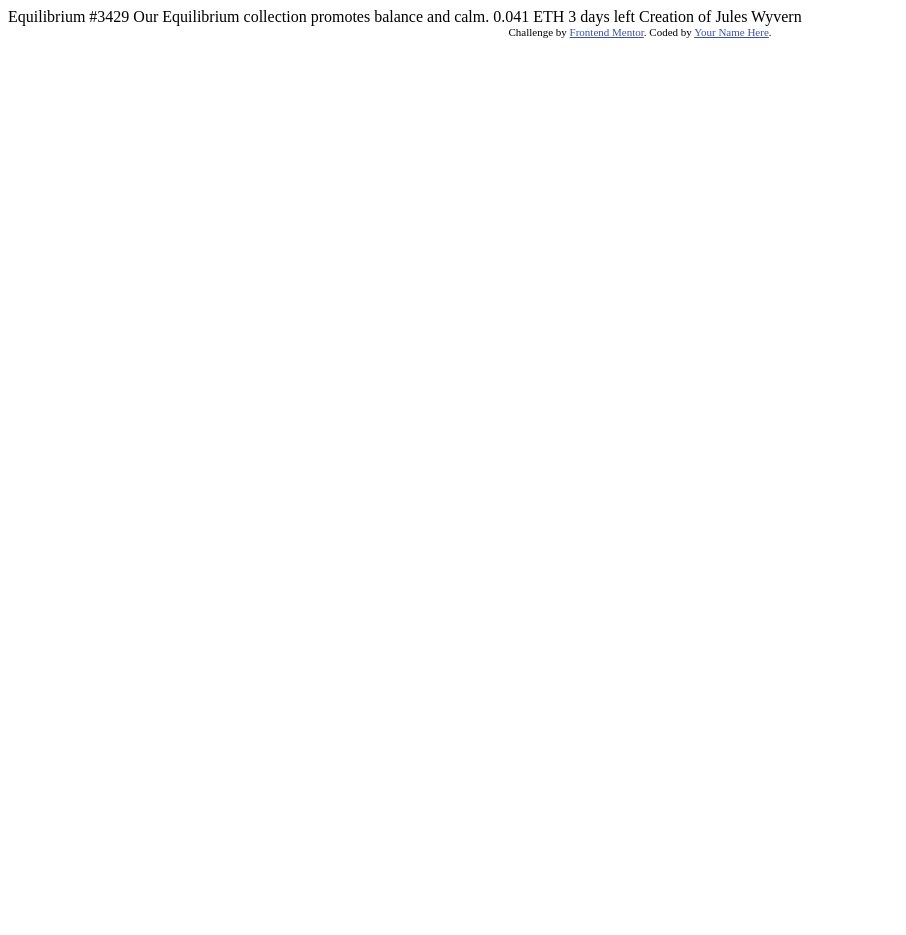
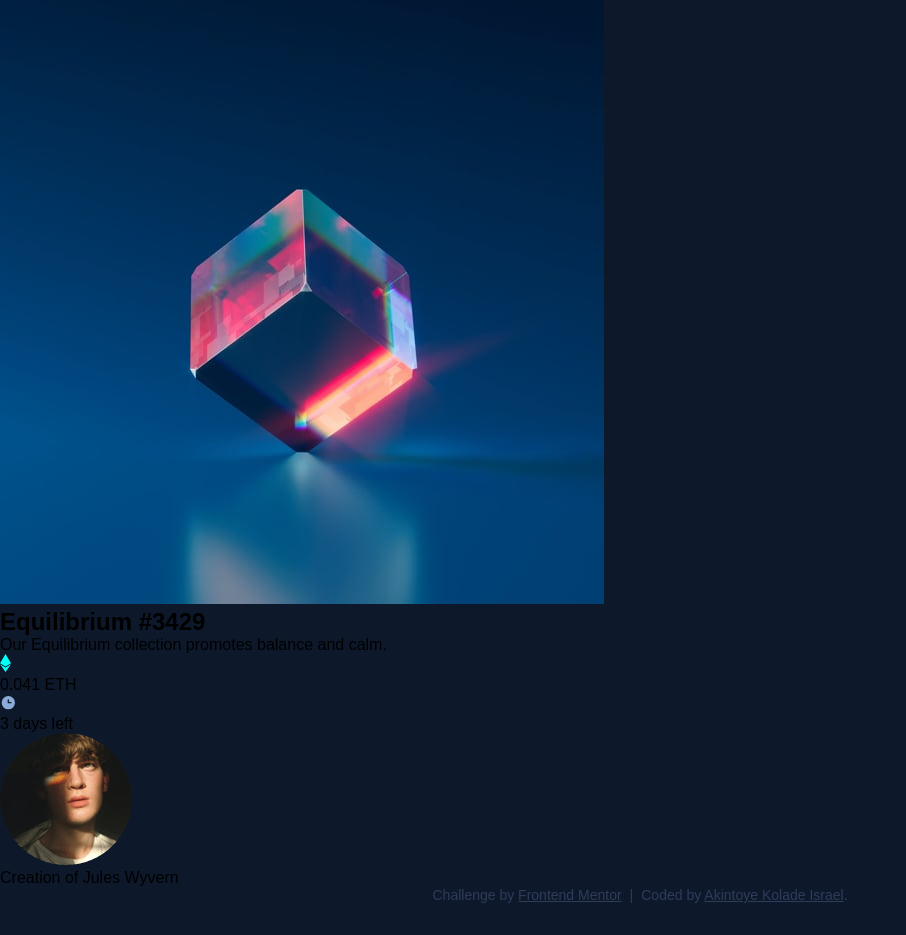
Before and after one commit to Akintoyekolade/nft-preview-card-component, a plain HTML site: page index.html in a window 1280 px wide. Shown: the whole page, without its empty margins (0-906 px from the left). Before the commit the page ends 800 px from the top, so only its background shows below. Drawn offline with Linux system fonts and the light colour scheme; a web font is replaced by a local one.

Commit message:
Initial commit

```diff
--- a/index.html
+++ b/index.html
@@ -5,29 +5,61 @@
   <meta name="viewport" content="width=device-width, initial-scale=1.0"> <!-- displays site properly based on user's device -->
 
   <link rel="icon" type="image/png" sizes="32x32" href="./images/favicon-32x32.png">
-
+  <link rel="stylesheet" href="style.css">
   <title>Frontend Mentor | NFT preview card component</title>
 
-  <!-- Feel free to remove these styles or customise in your own stylesheet 👍 -->
-  <style>
-    .attribution { font-size: 11px; text-align: center; }
-    .attribution a { color: hsl(228, 45%, 44%); }
-  </style>
 </head>
+
 <body>
+  <main>
+    <div class="card">
+      <div class="card-container">
+        <div class="hero-image">
+          <img src="images/image-equilibrium.jpg" alt="Equilibrium image">
+        </div>
 
-  Equilibrium #3429
+        <section class="image-detail">
+          <div class="detail-copy">
+            <h1>Equilibrium #3429</h1>
+            <p class="soft-blue-text">Our Equilibrium collection promotes balance and calm.</p>
+          </div>
 
-  Our Equilibrium collection promotes balance and calm.
 
-  0.041 ETH
-  3 days left
+        <div>
+          <div class="price">
+            <img src="images/icon-ethereum.svg" alt="">
+            <p>0.041 ETH</p>
+          </div>
 
-  Creation of Jules Wyvern
+          <div class="time">
+            <img src="images/icon-clock.svg" alt="">
+            <p class="soft-blue-text">3 days left</p>
+          </div>
+        </div>
 
-  <div class="attribution">
-    Challenge by <a href="https://www.frontendmentor.io?ref=challenge" target="_blank">Frontend Mentor</a>.
-    Coded by <a href="#">Your Name Here</a>.
-  </div>
+        <div class="div-line"></div>
+
+        <div class="creator">
+          <span>
+            <img src="images/image-avatar.png" alt="">
+          </span>
+          <p> <span class="soft-blue-text">Creation of </span>Jules Wyvern</p>
+        </div>
+      </section>
+
+
+      </div>
+    </div>
+
+
+  </main>
+
+  <footer class="attribution">
+    <p>Challenge by <a href="https://www.frontendmentor.io?ref=challenge" target="_blank">Frontend Mentor</a></p>
+    <span class="div-line">|</span>
+    <p>Coded by <a href="https://www.frontendmentor.io/profile/Akintoyekolade">Akintoye Kolade Israel</a>.</p>
+  </footer>
+
+
 </body>
 </html>
--- /dev/null
+++ b/style.css
@@ -0,0 +1,87 @@
+@font-face {
+    font-family: 'Outfit';
+    src: url('fonts/Outfit-VariableFont_wght.ttf') format('truetype');
+}
+
+body {
+    font-family: 'Outfit', sans-serif;
+    background-color: hsl(217, 54%, 11%);
+}
+
+/* CSS Reset */
+* {
+    margin: 0;
+    padding: 0;
+    box-sizing: border-box;
+  }
+
+.soft-blue-text {
+    color: ;
+}
+
+/* Main Mobile */
+
+@media screen and (max-width: 830px) {
+    .card-container {
+        padding: 24px;
+        background-color: hsl(216, 50%, 16%);
+        border-radius: 18px;
+        margin: 62px 24px;
+    }
+
+    .hero-image img {
+        max-width: 100%;
+        border-radius: 10px;
+    }
+
+    .image-detail {
+        padding-left: 24px;
+        padding-right: 24px;
+        color: white;
+    }
+
+}
+
+
+
+
+
+
+
+
+
+
+
+
+
+
+
+
+
+
+
+
+
+
+
+
+footer {
+    color: rgb(48,59,90) ;
+    font-size: 14px;
+    display: flex;
+    justify-content: center;
+    margin-bottom: 32px;
+    padding: 0px 16px;
+}
+
+footer a {
+    color:  rgb(48,59,90);
+}
+
+a:hover {
+    text-decoration: underline;
+}
+
+footer .div-line {
+    padding: 0px 8px;
+}
```
Also changed, not shown: font/Outfit-Black.ttf (added), font/Outfit-Bold.ttf (added), font/Outfit-ExtraBold.ttf (added), font/Outfit-ExtraLight.ttf (added), font/Outfit-Light.ttf (added), font/Outfit-Medium.ttf (added), font/Outfit-Regular.ttf (added), font/Outfit-SemiBold.ttf (added), font/Outfit-Thin.ttf (added), font/Outfit-VariableFont_wght.ttf (added).
